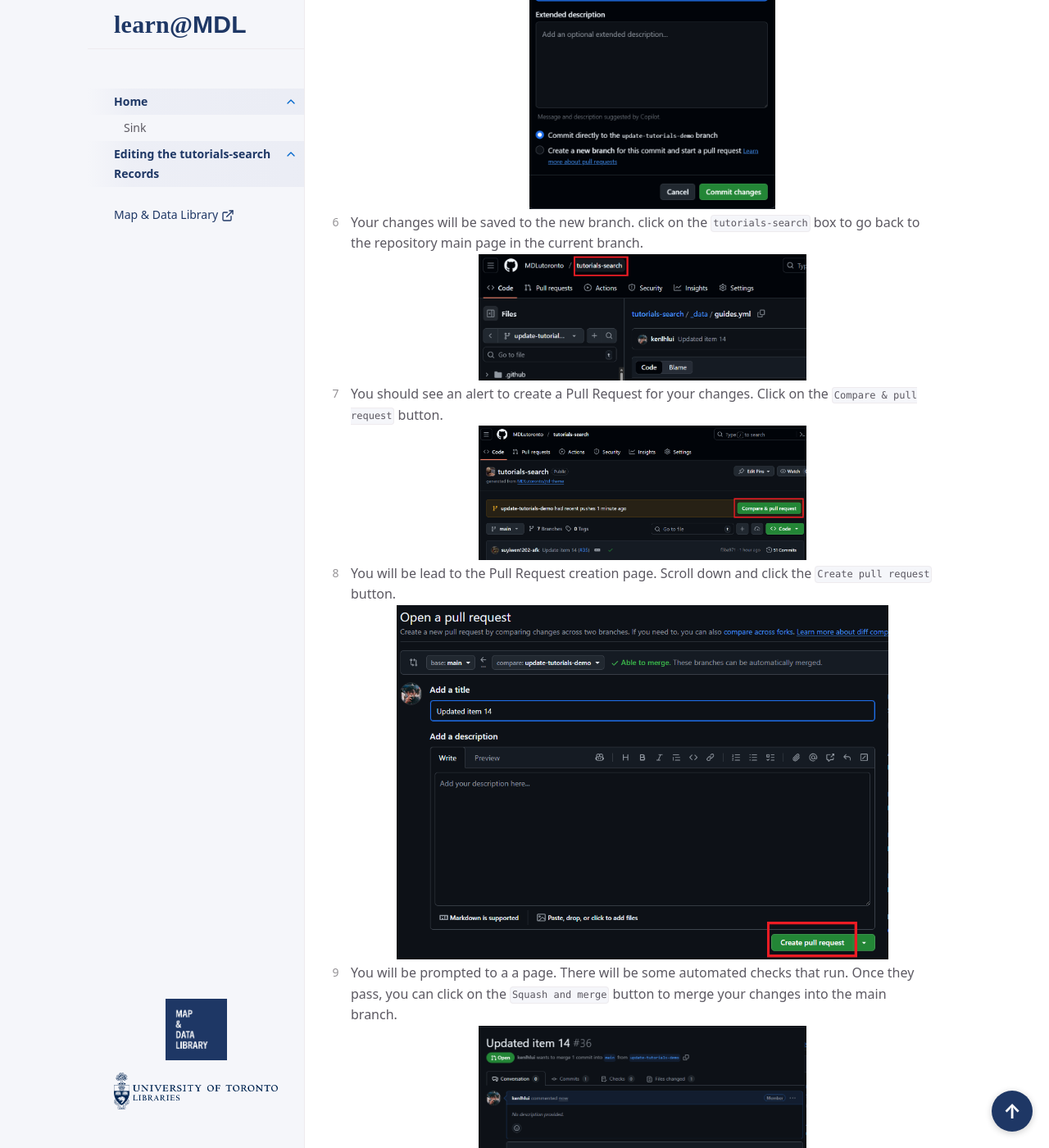
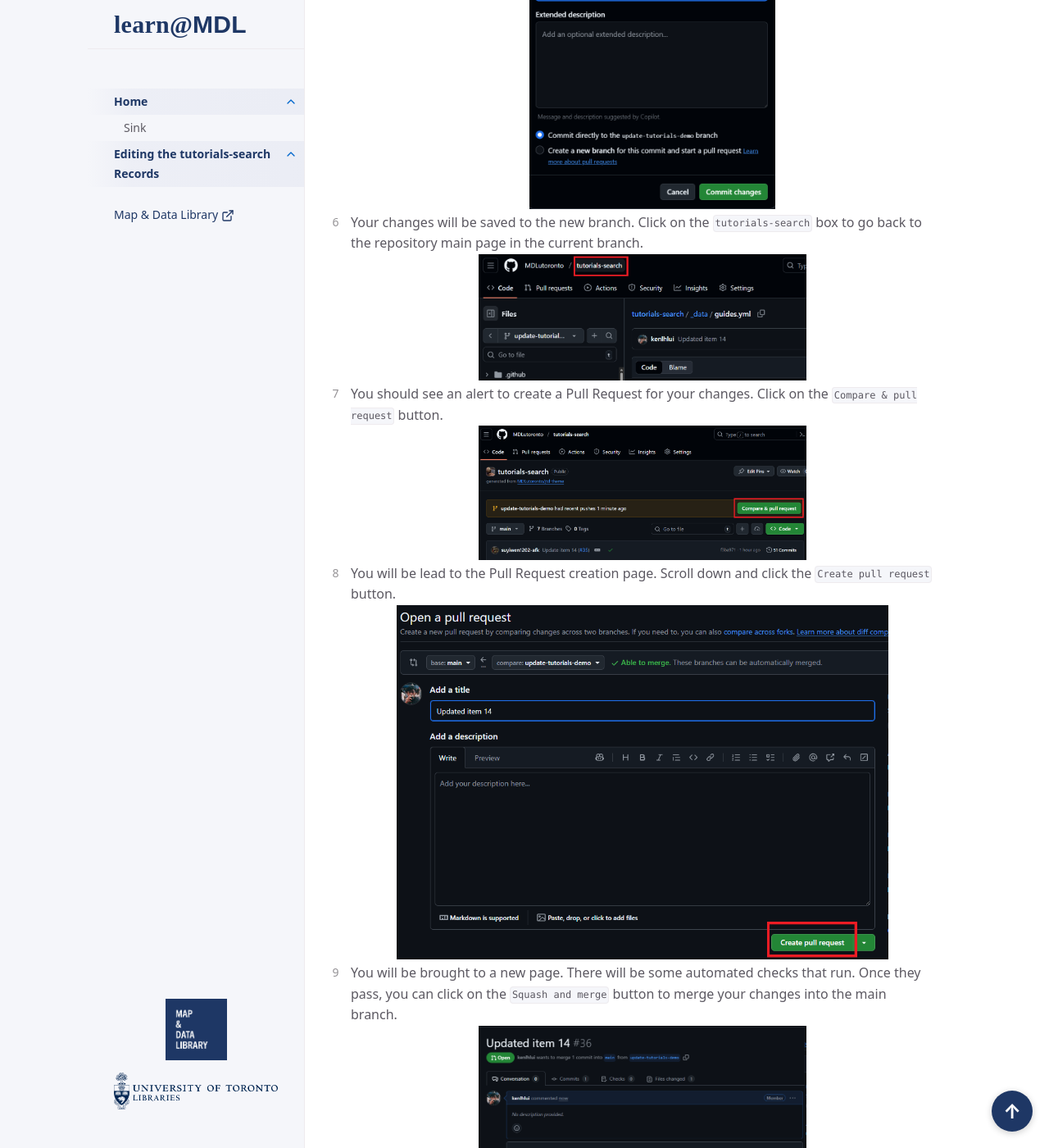
Before and after one commit to MDLutoronto/jtd-edit-setup, a Jekyll site: the page built from docs/tutorial-search-edit.md, in a window 1280 px wide and 1400 px high, scrolled down 2678 px. Shown: the whole window at 82% size. Built offline with Jekyll 4.4.1, drawn with Linux system fonts in a browser that asks for light colours; cached includes are drawn as plain includes; some of the changed text lies outside the part shown.

Commit message:
fix: fixed some grammar

```diff
--- a/docs/tutorial-search-edit.md
+++ b/docs/tutorial-search-edit.md
@@ -83,7 +83,7 @@ There are two ways to edit the records in the tutorials-search repository:
    <img src="{{ '/assets/images/tutorial-search-edit/commit-changes-pop-up.png' | relative_url }}"
         alt="Commit changes popup"
         style="width:300px; display:block; margin:auto;">
-6. Your changes will be saved to the new branch. click on the `tutorials-search` box to go back to the repository main page in the current branch.
+6. Your changes will be saved to the new branch. Click on the `tutorials-search` box to go back to the repository main page in the current branch.
     <img src="{{ '/assets/images/tutorial-search-edit/after-commit.png' | relative_url }}"
         alt="After commit changes and back to repo main page"
         style="width:400px; display:block; margin:auto;">
@@ -95,7 +95,7 @@ There are two ways to edit the records in the tutorials-search repository:
     <img src="{{ '/assets/images/tutorial-search-edit/create-pull-request.png' | relative_url }}"
           alt="Create Pull Request page"
           style="width:600px; display:block; margin:auto;">
-9.  You will be prompted to a a page. There will be some automated checks that run. Once they pass, you can click on the `Squash and merge` button to merge your changes into the main branch.
+9.  You will be brought to a new page. There will be some automated checks that run. Once they pass, you can click on the `Squash and merge` button to merge your changes into the main branch.
     <img src="{{ '/assets/images/tutorial-search-edit/squash-and-merge.png' | relative_url }}"
           alt="Squash and Merge button"
           style="width:400px; display:block; margin:auto;">
```
Also changed, not shown: other parts of docs/tutorial-search-edit.md (+3 -3 lines).
